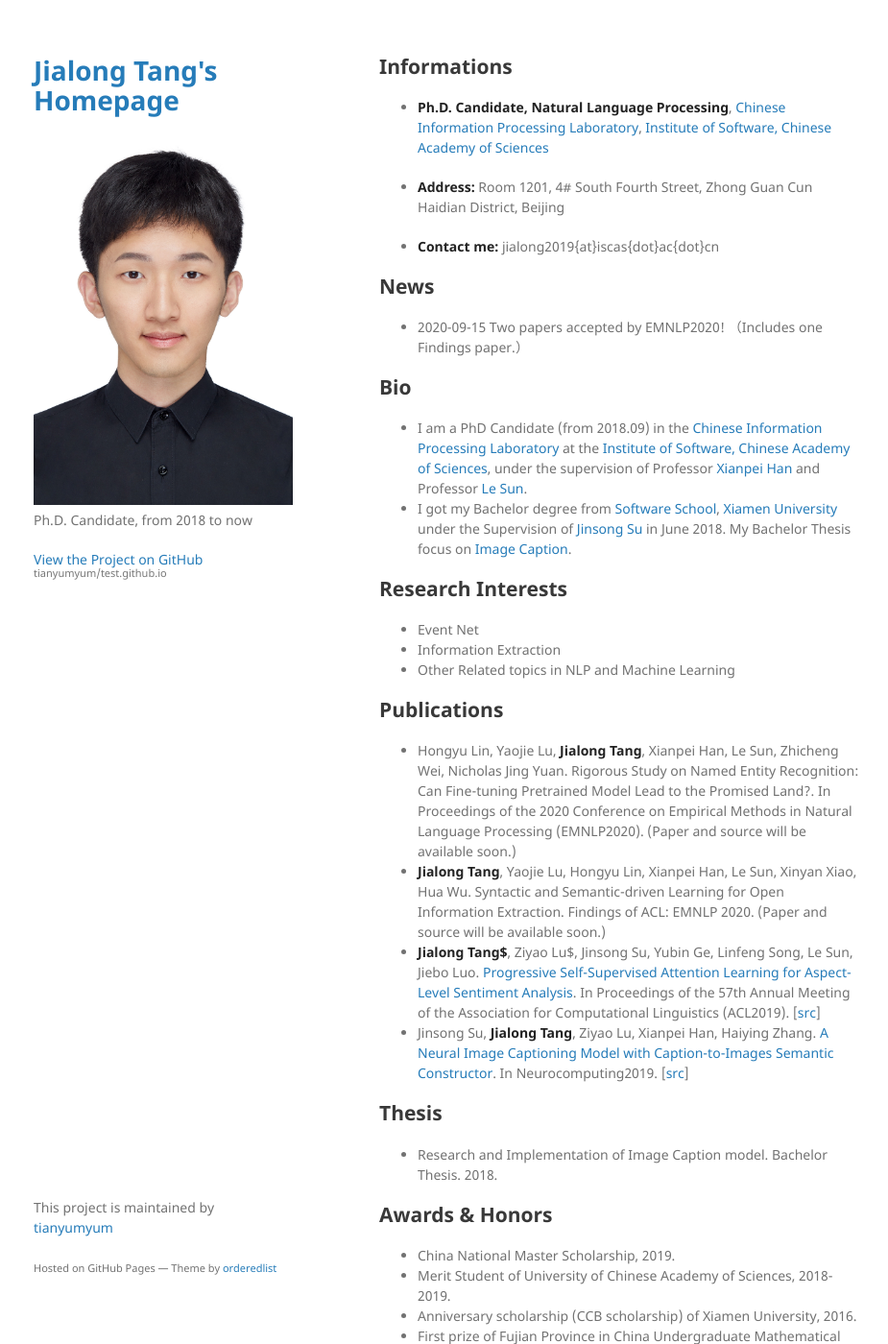
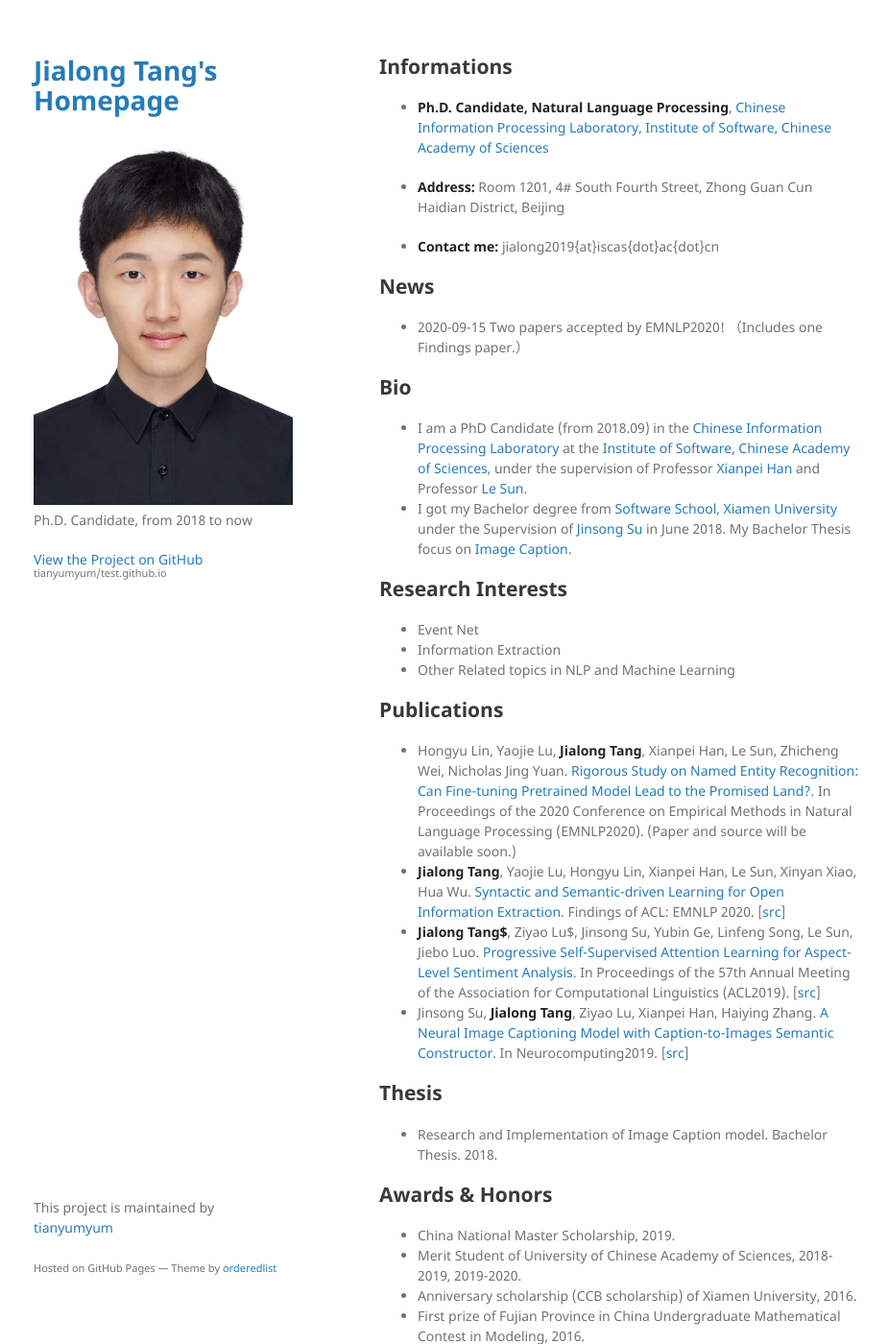
Before and after one commit to tianyumyum/test.github.io, a Jekyll site: the page built from index.md, in a window 1280 px wide and 1400 px high. Shown: the whole window at 96% size, without its empty margins (175-1100 px from the left). Built offline with Jekyll 4.4.1, drawn with Linux system fonts in a browser that asks for light colours; our own code applies the rules of GitHub Pages for plain Markdown files.

Commit message:
Update index.md

```diff
--- a/index.md
+++ b/index.md
@@ -28,8 +28,8 @@ layout: default
 
 ## Publications
 
-*   Hongyu Lin, Yaojie Lu, **Jialong Tang**, Xianpei Han, Le Sun, Zhicheng Wei, Nicholas Jing Yuan. Rigorous Study on Named Entity Recognition: Can Fine-tuning Pretrained Model Lead to the Promised Land?. In Proceedings of the 2020 Conference on Empirical Methods in Natural Language Processing (EMNLP2020). (Paper and source will be available soon.)
-*   **Jialong Tang**, Yaojie Lu, Hongyu Lin, Xianpei Han, Le Sun, Xinyan Xiao, Hua Wu. Syntactic and Semantic-driven Learning for Open Information Extraction. Findings of ACL: EMNLP 2020. (Paper and source will be available soon.)
+*   Hongyu Lin, Yaojie Lu, **Jialong Tang**, Xianpei Han, Le Sun, Zhicheng Wei, Nicholas Jing Yuan. [Rigorous Study on Named Entity Recognition: Can Fine-tuning Pretrained Model Lead to the Promised Land?](https://www.aclweb.org/anthology/2020.emnlp-main.592.pdf). In Proceedings of the 2020 Conference on Empirical Methods in Natural Language Processing (EMNLP2020). (Paper and source will be available soon.)
+*   **Jialong Tang**, Yaojie Lu, Hongyu Lin, Xianpei Han, Le Sun, Xinyan Xiao, Hua Wu. [Syntactic and Semantic-driven Learning for Open Information Extraction](https://www.aclweb.org/anthology/2020.findings-emnlp.69.pdf). Findings of ACL: EMNLP 2020. \[[src](https://github.com/TangJiaLong/SSD-OpenIE)\]
 *   **Jialong Tang$**, Ziyao Lu$, Jinsong Su, Yubin Ge, Linfeng Song, Le Sun, Jiebo Luo. [Progressive Self-Supervised Attention Learning for Aspect-Level Sentiment Analysis](https://www.aclweb.org/anthology/P19-1053.pdf). In Proceedings of the 57th Annual Meeting of the Association for Computational Linguistics (ACL2019). \[[src](https://github.com/TangJiaLong/PSSAttention)\]
 *   Jinsong Su, **Jialong Tang**, Ziyao Lu, Xianpei Han, Haiying Zhang. [A Neural Image Captioning Model with Caption-to-Images Semantic Constructor](https://www.sciencedirect.com/science/article/pii/S0925231219311312). In Neurocomputing2019. \[[src](https://github.com/TangJiaLong/ICSemanticReConstructor)\]
 
@@ -40,6 +40,6 @@ layout: default
 ## Awards & Honors
 
 *   China National Master Scholarship, 2019.
-*   Merit Student of University of Chinese Academy of Sciences, 2018-2019.
+*   Merit Student of University of Chinese Academy of Sciences, 2018-2019, 2019-2020.
 *   Anniversary scholarship (CCB scholarship) of Xiamen University, 2016.
 *   First prize of Fujian Province in China Undergraduate Mathematical Contest in Modeling, 2016.
```
